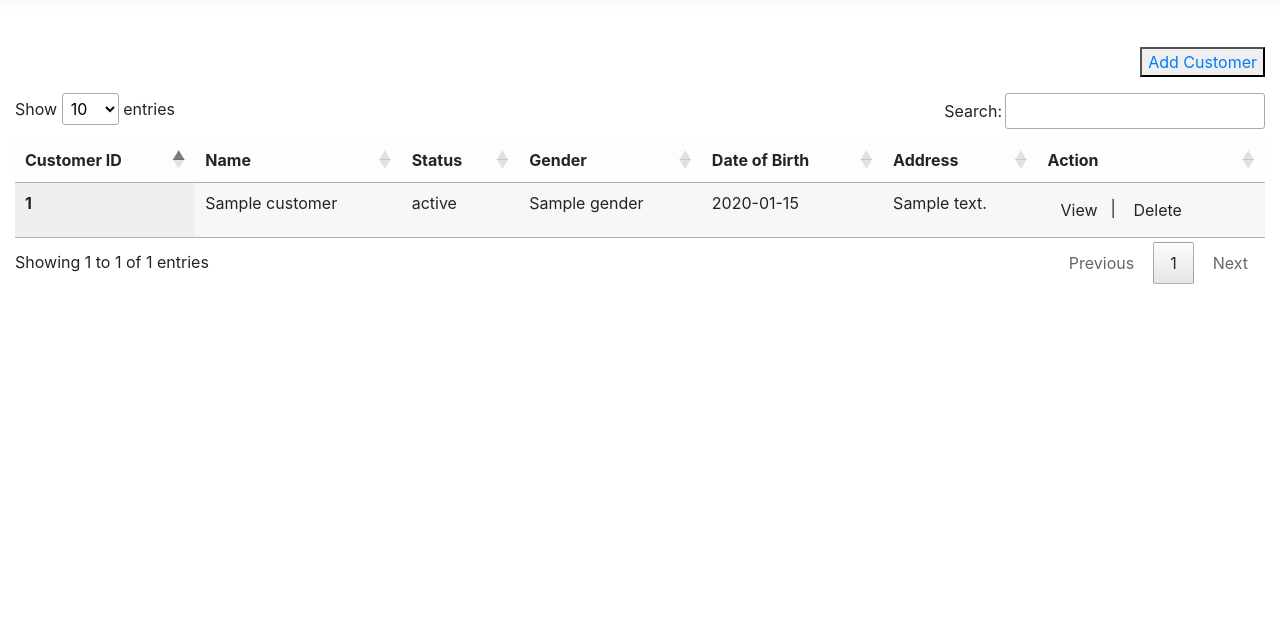
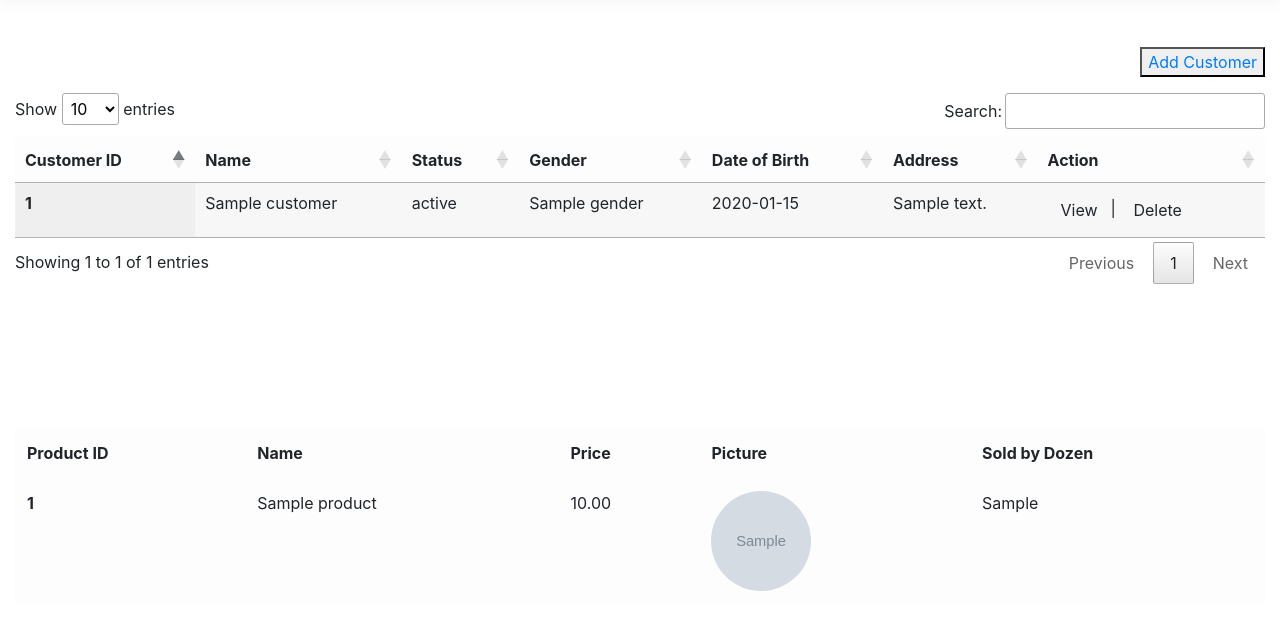
Before and after one commit to Invecx-vince/IM2_customerDB, a Django app: template customer/templates/warehouse/dashboard.html in a window 1280 px wide. Shown: the part 182-801 px from the top of the page. Before the commit the page ends 466 px from the top, so only its background shows below. Run offline with Django 3.2, Linux system fonts and the light colour scheme; the template is opened without the code that fills it: most values are stand-ins (such as "Sample title", 1, 10 or a date in 2020); grey boxes marked "Sample" are stand-in pictures; some libraries are stand-ins or nearby versions.

Commit message:
Update dashboard.html

```diff
--- a/customer/templates/warehouse/dashboard.html
+++ b/customer/templates/warehouse/dashboard.html
@@ -39,7 +39,7 @@
         <br><br>
         <form role="form" action="" method="POST" autocomplete="off" enctype="multipart/form-data">
         {% csrf_token %}
-		<p align="right"><button><a type = "button" class="button button1" id="id_registration" href="{% url 'customer:register_view' %}" >Add Customer</button></a>
+        <p align="right"><button><a type = "button" class="button button1" id="id_registration" href="{% url 'customer:register_view' %}" >Add Customer</button></a></p>
         </form>
                 <table id="myTable" class="display table table-light" >
                   <thead>
@@ -54,8 +54,9 @@
                     </tr>
                   </thead>
                   <tbody>
+                    {% for customer in customers %}
                     <tr>
-				    	{% for customer in customers %}
+
                       <th scope="row">{{customer.id}}</th>
                       <td>{{customer.name}}</td>
                       <td>{{customer.status}}</td>
@@ -162,10 +163,34 @@
                   </tbody>
                 </table>
         <br><br><br><br><br><br>
+        <table id="myTable2" class="display table table-light" >
+                  <thead>
+                    <tr>
+                      <th scope="col">Product ID</th>
+                      <th scope="col">Name</th>
+                      <th scope="col">Price</th>
+                      <th scope="col">Picture</th>
+                      <th scope="col">Sold by Dozen</th>
+                    </tr>
+                  </thead>
+                  <tbody>
+                    {% for product in products%}
+                    <tr>
+                      <th scope="row">{{product.id}}</th>
+                      <td>{{product.name}}</td>
+                      <td>{{product.price}}.00</td>
+                      {% if product.picture.url is not null %}
+                      <td><img src="{{product.picture.url}}" class="rounded-circle" width="100px" height="100px"></td>
+                      {% else %}
+                      <td>none</td>
+                      {% endif %}
+                      <td>{{product.byDozen}}</td>
+                    </tr>
+                    {% endfor%}
+
         </div>
         </div>
         </div>
-
         </div>
 
 
```
Lines whose indentation alone changed are shown as unchanged.
